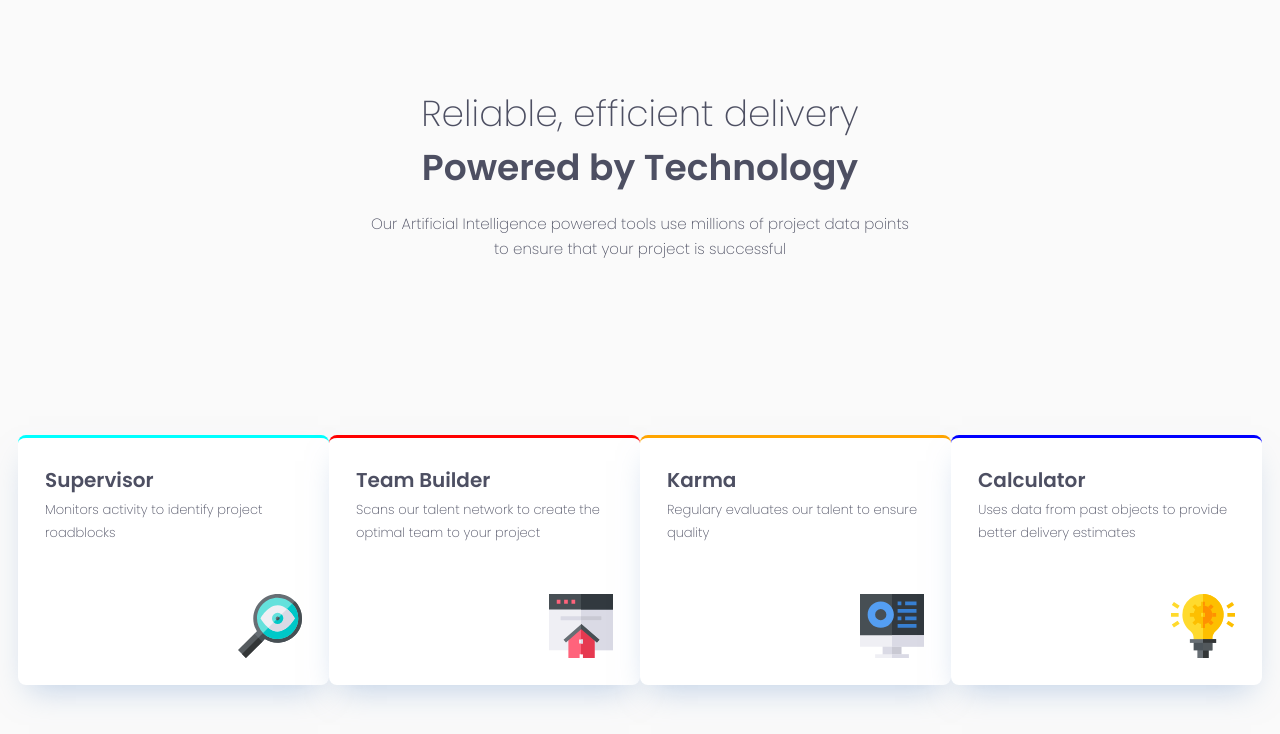
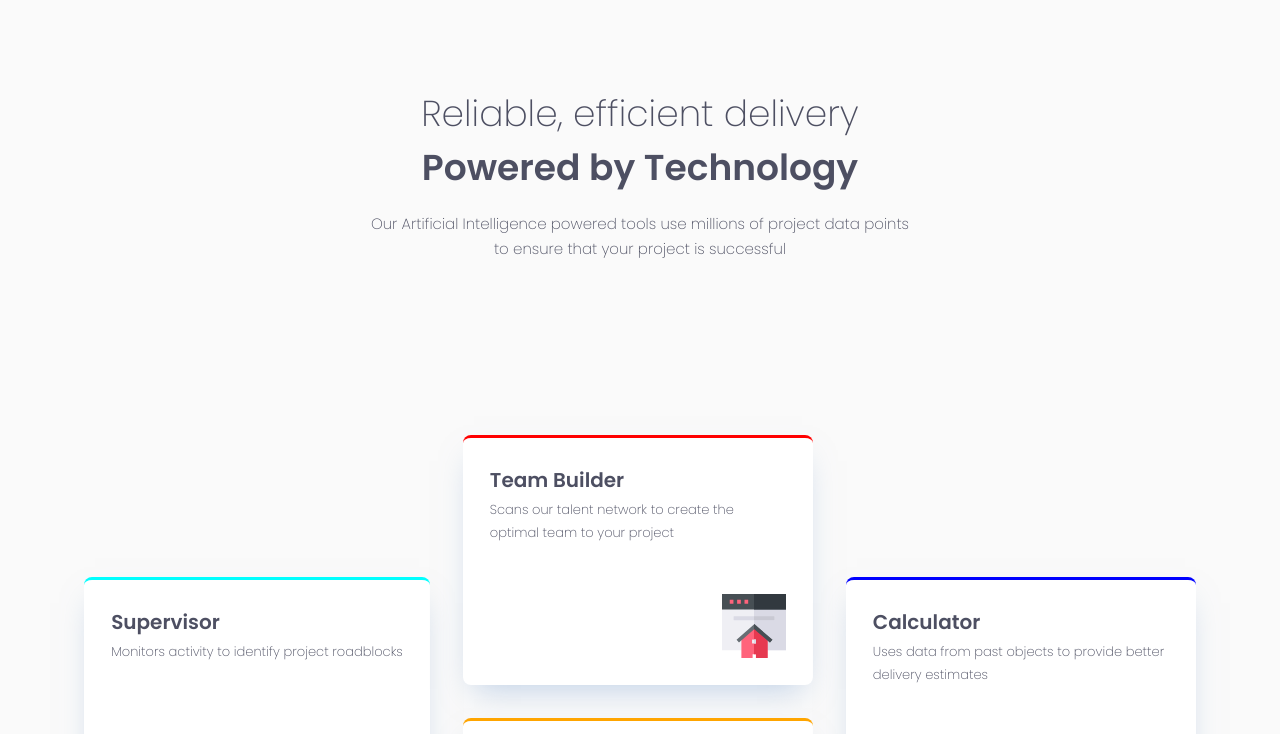
Before and after one commit to carlosloureda/fem-four-card-feature, a React (Create React App) app: page / in a window 1280 px wide. Shown: the top 734 px of the page. Built offline with nearby package versions, Linux system fonts and the light colour scheme.

Commit message:
feat: Finishing desktop design

```diff
--- a/src/components/Card.tsx
+++ b/src/components/Card.tsx
@@ -10,7 +10,7 @@ import styled from "@emotion/styled";
 const S: any = {};
 
 S.Card = styled.section`
-  width: 311px;
+  max-width: 311px;
   height: 222px;
   background-color: #ffffff;
   border-radius: 8px;
@@ -26,6 +26,7 @@ S.Card = styled.section`
   @media (min-width: 376px) {
     max-width: 350px;
     height: 250px;
+    margin-bottom: 33px;
   }
 
   .title {
--- a/src/components/CardsSection.tsx
+++ b/src/components/CardsSection.tsx
@@ -83,16 +83,57 @@ S.Section = styled.section`
 `;
 
 S.CardsSection = styled.div`
+  // MOBILE
   display: flex;
   flex-direction: column;
   align-items: center;
+
+  // DESKTOP
+
+  /* @media (min-width: 376px) { */
+  @media (min-width: 1000px) {
+    display: grid;
+    /* TODO: I don't like this 350px dependency, is there any "fill"/"auto" opposite word? */
+    /* grid-template-columns: 25vw minmax(auto, 350px) 25vw; */
+    grid-template-columns: auto max(auto, 350px) auto;
+    grid-template-rows: 50% 50%;
+    column-gap: 33px;
+
+    .card-left {
+      grid-column-start: 1;
+      grid-column-end: 2;
+      grid-row-start: 1;
+      grid-row-end: 3;
+      justify-self: end;
+      align-self: center;
+    }
+    .card-above {
+      grid-column-start: 2;
+      grid-column-end: 3;
+      grid-row-start: 1;
+      grid-row-end: 2;
+      justify-self: center;
+    }
+    .card-down {
+      grid-column-start: 2;
+      grid-column-end: 3;
+      grid-row-start: 2;
+      grid-row-end: 3;
+      justify-self: center;
+    }
+    .card-right {
+      grid-column-start: 3;
+      grid-column-end: 4;
+      grid-row-start: 1;
+      grid-row-end: 3;
+      justify-self: start;
+      align-self: center;
+    }
+  }
+
+  // OTHERS
+
   padding: 87px 27px 27px 27px;
-
-  @media (min-width: 376px) {
-    display: flex;
-    flex-direction: row;
-    justify-content: center;
-  }
 `;
 
 const CardsSection = () => {
@@ -111,7 +152,20 @@ const CardsSection = () => {
         </p>
       </div>
       <S.CardsSection>
-        {cards && cards.map((card) => <Card key={card.title} card={card} />)}
+        {/* {cards && cards.map((card) => <Card key={card.title} card={card} />)} */}
+
+        <div className="card-left">
+          <Card key={cards[0].title} card={cards[0]} />
+        </div>
+        <div className="card-above">
+          <Card key={cards[1].title} card={cards[1]} />
+        </div>
+        <div className="card-down">
+          <Card key={cards[2].title} card={cards[2]} />
+        </div>
+        <div className="card-right">
+          <Card key={cards[3].title} card={cards[3]} />
+        </div>
       </S.CardsSection>
     </S.Section>
   );
```
Also changed, not shown: 1 other file (tests, documents, lock files or other folders).
